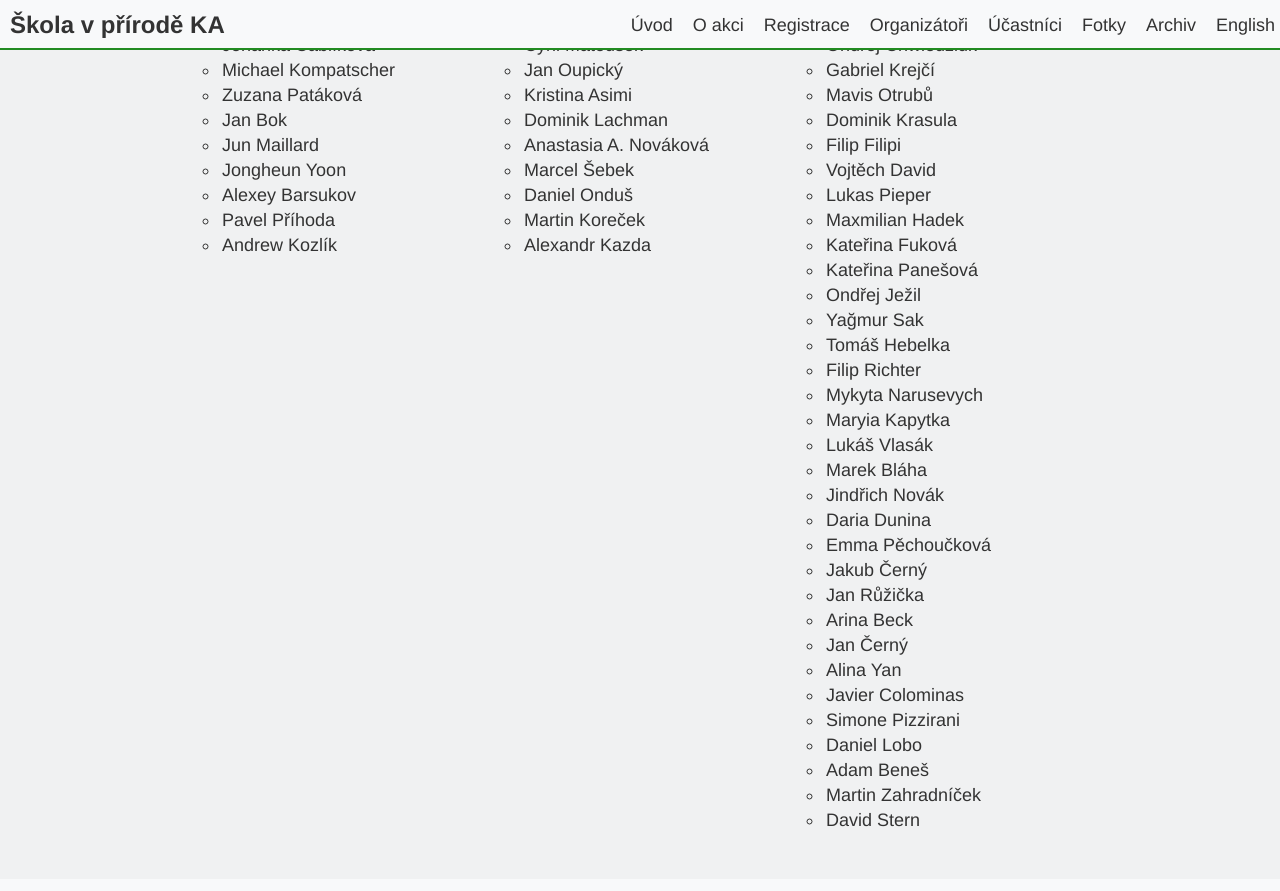
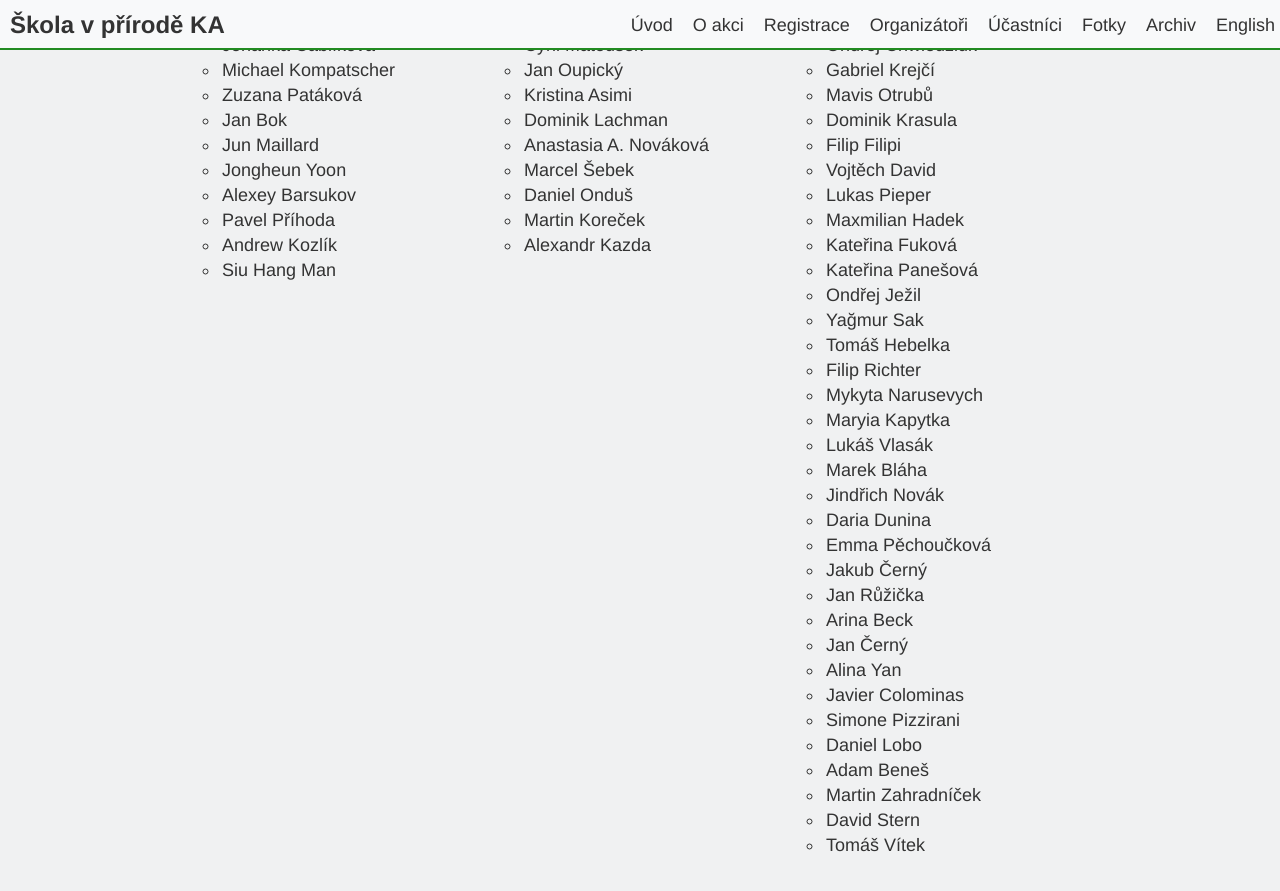
Before and after one commit to ondrachwiedziuk/skolavprirodenew, a Jekyll site: the page built from index.md, in a window 1280 px wide and 900 px high, scrolled down 3866 px. Shown: the top 891 px of the window. Built offline with Jekyll 4.4.1, drawn with Linux system fonts in a browser that asks for light colours.

Commit message:
New participants, help, too many people

```diff
--- a/_includes/participants.html
+++ b/_includes/participants.html
@@ -46,6 +46,9 @@
                     </li>
                     <li>
                       Andrew Kozlík
+                    </li>
+                    <li>
+                      Siu Hang Man
                     </li>
                   </ul>
             </div>
@@ -198,6 +201,9 @@
                     <li>
                       David Stern
                     </li>
+                    <li>
+                      Tomáš Vítek
+                    </li>
                   </ul>
             </div>
         </div>
```
